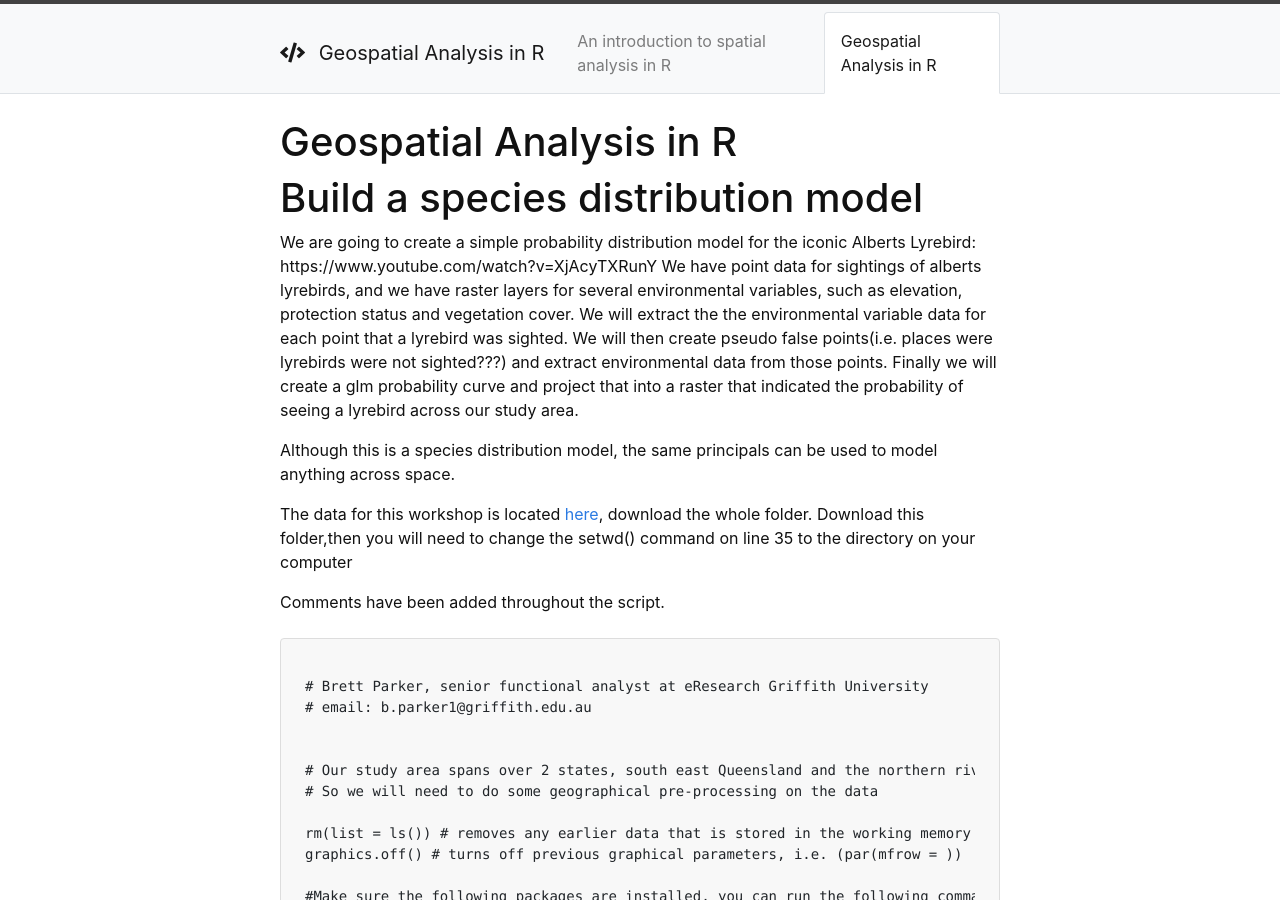
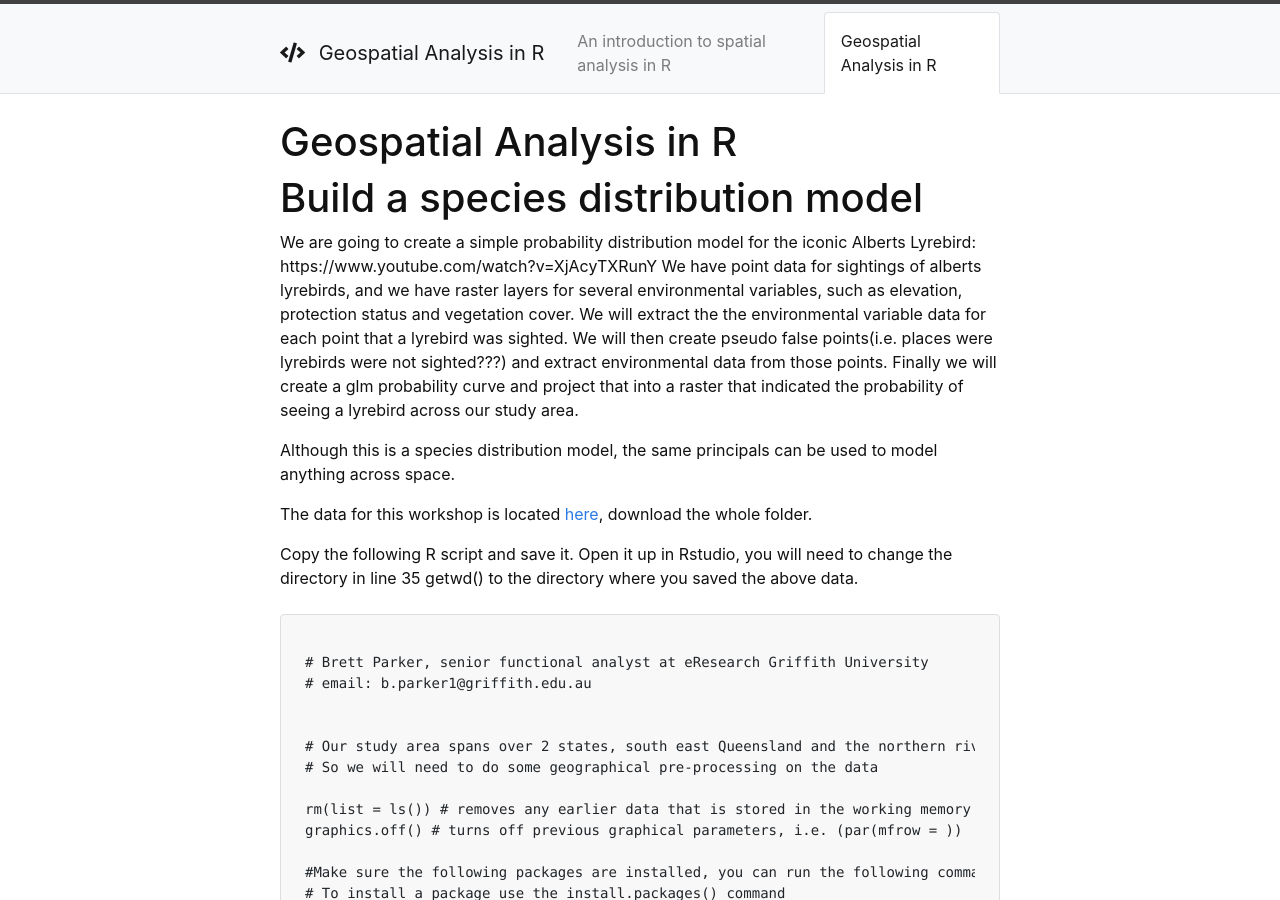
Before and after one commit to gu-eresearch/RgeospatialWorkshop, a Jekyll site: the page built from content/1-intro.md, in a window 1280 px wide and 900 px high. Built offline with Jekyll 4.4.1, drawn with Linux system fonts in a browser that asks for light colours.

Commit message:
more info

````diff
--- a/content/1-intro.md
+++ b/content/1-intro.md
@@ -13,9 +13,10 @@ Finally we will create a glm probability curve and project that into a raster th
 
 Although this is a species distribution model, the same principals can be used to model anything across space.
 
-The data for this workshop is located <a href='./data'>here</a>, download the whole folder. Download this folder,then you will need to change the setwd() command on line 35 to the directory on your computer
+The data for this workshop is located <a href='./data' download>here</a>, download the whole folder.
 
-Comments have been added throughout the script.
+Copy the following R script and save it. Open it up in Rstudio, you will need to change the directory in line 35 getwd() to the directory where you saved the above data.
+
 
 ```R
 
````
